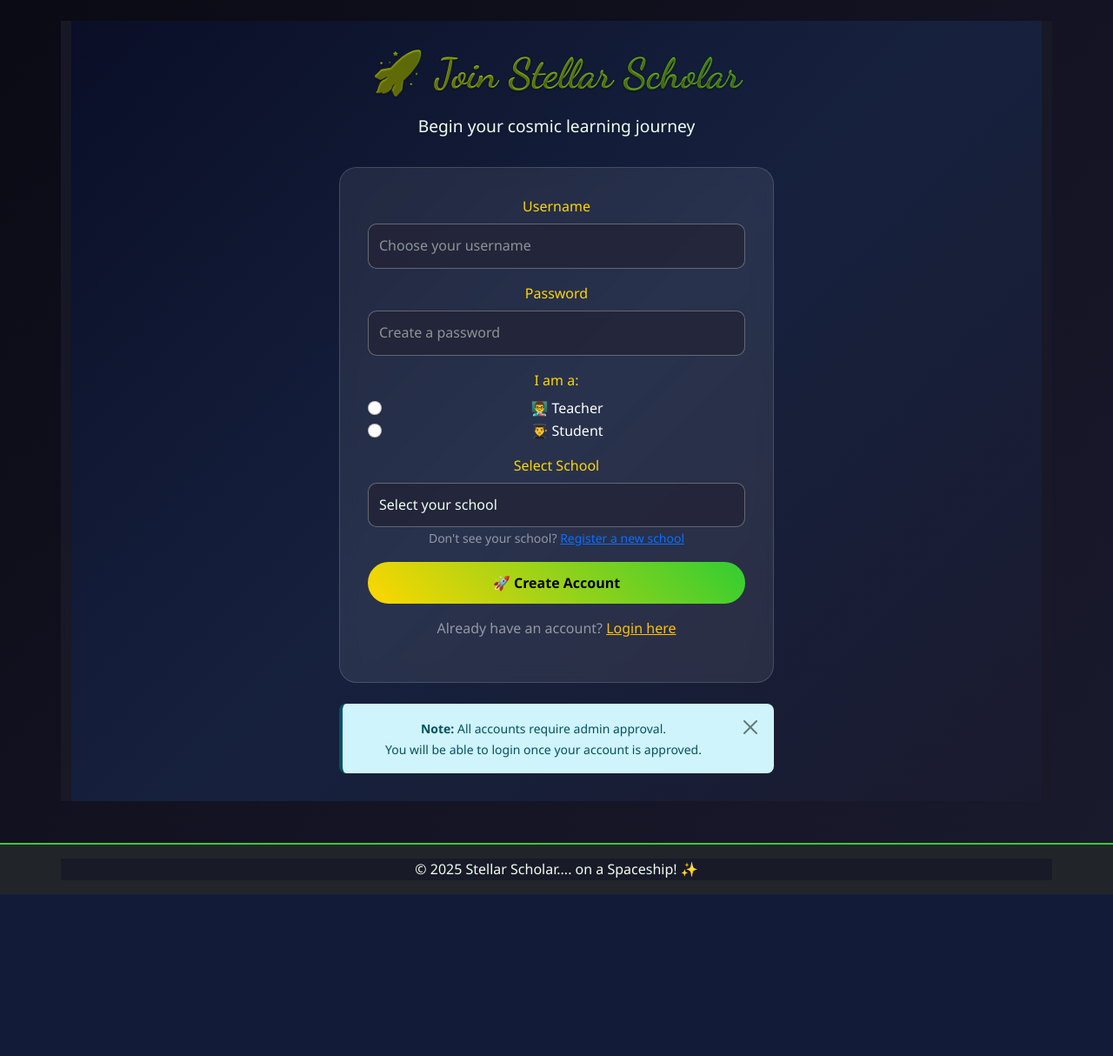
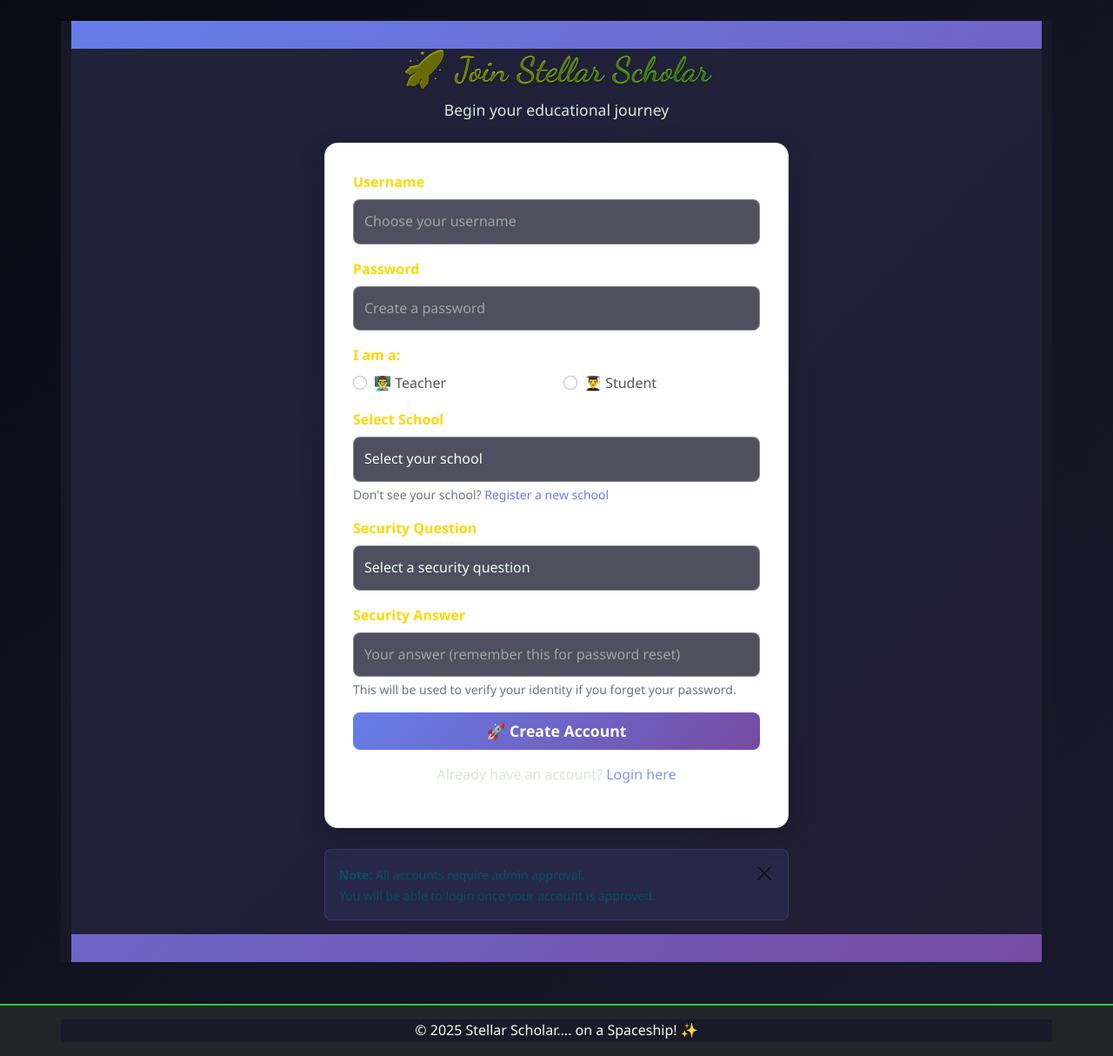
Before and after one commit to siriusbrak7/stellar-scholar, a Flask app: page /register in a window 1280 px wide. Shown: the part 76-1290 px from the top of the page at 87% size. Before the commit the page ends 1104 px from the top, so only its background shows below. Run offline with Flask 3, Linux system fonts and the light colour scheme.

Commit message:
UPDATE: Universal security questions and professional styling

```diff
--- a/templates/register.html
+++ b/templates/register.html
@@ -1,66 +1,72 @@
 {% extends "base.html" %}
 
 {% block content %}
-<div class="cosmic-homepage">
-    <div class="cosmic-content">
-        <h1 class="stellar-main-title">🚀 Join Stellar Scholar</h1>
-        <p class="hero-subtitle">Begin your cosmic learning journey</p>
+<div class="universal-register">
+    <div class="container">
+        <div class="row justify-content-center">
+            <div class="col-md-6">
+                <!-- Header -->
+                <div class="register-header text-center mb-4">
+                    <h1 class="register-title">🚀 Join Stellar Scholar</h1>
+                    <p class="register-subtitle">Begin your educational journey</p>
+                </div>
 
-        <div class="feature-card" style="max-width: 500px; margin: 0 auto;">
+                <!-- Registration Card -->
+                <div class="register-card">
                     <form method="POST">
 
                         <!-- Username -->
                         <div class="mb-3">
-                    <label for="username" class="form-label text-white">Username</label>
+                            <label for="username" class="form-label">Username</label>
                             <input type="text" class="form-control" id="username" name="username"
                                    placeholder="Choose your username" required>
                         </div>
 
                         <!-- Password -->
                         <div class="mb-3">
-                    <label for="password" class="form-label text-white">Password</label>
+                            <label for="password" class="form-label">Password</label>
                             <input type="password" class="form-control" id="password" name="password"
                                    placeholder="Create a password" required minlength="6">
                         </div>
 
                         <!-- Role Selection -->
                         <div class="mb-3">
-                    <label class="form-label text-white">I am a:</label>
-
+                            <label class="form-label">I am a:</label>
+                            <div class="role-selection">
                                 <div class="form-check">
                                     <input class="form-check-input" type="radio" name="role" id="teacher" value="teacher" required>
-                        <label class="form-check-label text-white" for="teacher">
+                                    <label class="form-check-label" for="teacher">
                                         👨‍🏫 Teacher
                                     </label>
                                 </div>
 
                                 <div class="form-check">
                                     <input class="form-check-input" type="radio" name="role" id="student" value="student">
-                        <label class="form-check-label text-white" for="student">
+                                    <label class="form-check-label" for="student">
                                         👨‍🎓 Student
                                     </label>
                                 </div>
                             </div>
+                        </div>
 
                         <!-- School Selection -->
-                <div class="mb-3" id="schoolSection">
-                    <label for="school_id" class="form-label text-white">Select School</label>
+                        <div class="mb-3">
+                            <label for="school_id" class="form-label">Select School</label>
                             <select class="form-control" id="school_id" name="school_id" required>
                                 <option value="">Select your school</option>
                                 {% for school in schools %}
                                     <option value="{{ school.id }}">{{ school.name }}</option>
                                 {% endfor %}
-                        <!-- Schools will be populated dynamically -->
                             </select>
-                    <small class="text-white-50">
+                            <div class="form-text">
                                 Don't see your school?
                                 <a href="{{ url_for('school_register') }}">Register a new school</a>
-                    </small>
+                            </div>
                         </div>
 
                         <!-- Grade Level (Students Only) -->
                         <div class="mb-3" id="gradeSection" style="display: none;">
-                    <label for="grade" class="form-label text-white">Grade Level</label>
+                            <label for="grade" class="form-label">Grade Level</label>
                             <select class="form-control" id="grade" name="grade">
                                 <option value="">Select your grade</option>
                                 <option value="7">Grade 7</option>
@@ -72,10 +78,10 @@
                             </select>
                         </div>
 
-                <!-- Security Questions (Students Only) -->
-                <div class="mb-3" id="securitySection" style="display: none;">
-                    <label for="security_question" class="form-label text-white">Security Question</label>
-                    <select class="form-control" id="security_question" name="security_question">
+                        <!-- Security Questions (FOR ALL USERS) -->
+                        <div class="mb-3">
+                            <label for="security_question" class="form-label">Security Question</label>
+                            <select class="form-control" id="security_question" name="security_question" required>
                                 <option value="">Select a security question</option>
                                 <option value="What is your favorite subject?">What is your favorite subject?</option>
                                 <option value="What is your pet's name?">What is your pet's name?</option>
@@ -83,34 +89,41 @@
                                 <option value="What is your mother's maiden name?">What is your mother's maiden name?</option>
                                 <option value="What was your first school?">What was your first school?</option>
                                 <option value="What is your favorite book?">What is your favorite book?</option>
+                                <option value="What was your first car?">What was your first car?</option>
+                                <option value="What is your favorite movie?">What is your favorite movie?</option>
                             </select>
+                        </div>
 
-                    <div class="mt-2">
-                        <label for="security_answer" class="form-label text-white">Security Answer</label>
+                        <div class="mb-3">
+                            <label for="security_answer" class="form-label">Security Answer</label>
                             <input type="text" class="form-control" id="security_answer" name="security_answer"
-                               placeholder="Your answer (remember this for password reset)">
+                                   placeholder="Your answer (remember this for password reset)" required>
+                            <div class="form-text">
+                                This will be used to verify your identity if you forget your password.
                             </div>
                         </div>
 
-                <button type="submit" class="btn btn-primary-cta w-100">
+                        <button type="submit" class="btn btn-primary w-100 py-2">
                             🚀 Create Account
                         </button>
                     </form>
 
                     <div class="text-center mt-3">
-                <p class="text-white-50">
+                        <p class="text-muted">
                             Already have an account?
-                    <a href="{{ url_for('login') }}" class="text-warning">Login here</a>
+                            <a href="{{ url_for('login') }}">Login here</a>
                         </p>
                     </div>
                 </div>
 
                 <!-- Registration Info -->
-        <div class="alert alert-info mt-4" style="max-width: 500px; margin: 0 auto;">
+                <div class="alert alert-info mt-4">
                     <small>
                         <strong>Note:</strong> All accounts require admin approval.<br>
                         You will be able to login once your account is approved.
                     </small>
+                </div>
+            </div>
         </div>
     </div>
 </div>
@@ -120,24 +133,16 @@ document.addEventListener('DOMContentLoaded', function() {
     const teacherRadio = document.getElementById('teacher');
     const studentRadio = document.getElementById('student');
     const gradeSection = document.getElementById('gradeSection');
-    const securitySection = document.getElementById('securitySection');
     const gradeSelect = document.getElementById('grade');
-    const securityQuestion = document.getElementById('security_question');
-    const securityAnswer = document.getElementById('security_answer');
 
     function toggleStudentSections() {
         if (studentRadio.checked) {
             gradeSection.style.display = 'block';
-            securitySection.style.display = 'block';
             gradeSelect.required = true;
-            securityQuestion.required = true;
-            securityAnswer.required = true;
         } else {
             gradeSection.style.display = 'none';
-            securitySection.style.display = 'none';
             gradeSelect.required = false;
-            securityQuestion.required = false;
-            securityAnswer.required = false;
+            gradeSelect.value = '';
         }
     }
 
@@ -150,84 +155,142 @@ document.addEventListener('DOMContentLoaded', function() {
 </script>
 
 <style>
-.cosmic-homepage {
-    background: linear-gradient(135deg, #0a0e27 0%, #16213e 50%, #1a1a2e 100%);
+.universal-register {
+    background: linear-gradient(135deg, #667eea 0%, #764ba2 100%);
     min-height: 100vh;
-    padding: 2rem;
+    padding: 2rem 0;
     display: flex;
     align-items: center;
-    justify-content: center;
 }
 
-.cosmic-content {
-    text-align: center;
-    max-width: 900px;
-    width: 100%;
+.register-header {
+    color: white;
 }
 
-.stellar-main-title {
+.register-title {
+    font-size: 2.5rem;
+    font-weight: 700;
+    margin-bottom: 0.5rem;
     font-family: 'Dancing Script', cursive;
-    font-size: 3rem;
-    background: linear-gradient(45deg, #FFD700, #32CD32);
-    -webkit-background-clip: text;
-    -webkit-text-fill-color: transparent;
-    background-clip: text;
-    margin-bottom: 1rem;
 }
 
-.hero-subtitle {
-    color: #FFD700;
-    font-size: 1.2rem;
-    margin-bottom: 2rem;
+.register-subtitle {
+    font-size: 1.1rem;
+    opacity: 0.9;
+    margin-bottom: 0;
 }
 
-.feature-card {
-    background: rgba(255, 255, 255, 0.08);
-    backdrop-filter: blur(10px);
-    border: 1px solid rgba(255, 255, 255, 0.15);
-    border-radius: 20px;
+.register-card {
+    background: white;
+    border-radius: 15px;
     padding: 2rem;
+    box-shadow: 0 10px 30px rgba(0,0,0,0.2);
+    border: 1px solid #e0e0e0;
+}
+
+.form-label {
+    font-weight: 600;
+    color: #333;
+    margin-bottom: 0.5rem;
+}
+
+.form-control {
+    border: 2px solid #e0e0e0;
+    border-radius: 8px;
+    padding: 0.75rem;
     transition: all 0.3s ease;
 }
 
-.feature-card:hover {
-    transform: translateY(-5px);
-    box-shadow: 0 10px 25px rgba(0, 0, 0, 0.3);
+.form-control:focus {
+    border-color: #667eea;
+    box-shadow: 0 0 0 3px rgba(102, 126, 234, 0.1);
 }
 
-.form-control {
-    background: rgba(255, 255, 255, 0.1);
-    border: 1px solid rgba(255, 255, 255, 0.2);
-    color: white;
-    border-radius: 10px;
-    padding: 0.75rem;
+.role-selection {
+    display: flex;
+    gap: 1rem;
+    flex-wrap: wrap;
 }
 
-.form-control:focus {
-    background: rgba(255, 255, 255, 0.15);
-    border-color: #FFD700;
-    color: white;
-    box-shadow: 0 0 0 2px rgba(255, 215, 0, 0.2);
+.form-check {
+    flex: 1;
+    min-width: 120px;
 }
 
-.form-check-input:checked {
-    background-color: #FFD700;
-    border-color: #FFD700;
+.form-check-input {
+    margin-right: 0.5rem;
 }
 
-.btn-primary-cta {
-    background: linear-gradient(45deg, #FFD700, #32CD32);
-    color: black;
+.form-check-label {
+    font-weight: 500;
+    color: #555;
+}
+
+.btn-primary {
+    background: linear-gradient(135deg, #667eea 0%, #764ba2 100%);
     border: none;
-    padding: 0.75rem 2rem;
-    border-radius: 50px;
+    border-radius: 8px;
     font-weight: 600;
+    font-size: 1.1rem;
     transition: all 0.3s ease;
 }
 
-.btn-primary-cta:hover {
+.btn-primary:hover {
     transform: translateY(-2px);
-    box-shadow: 0 5px 15px rgba(255, 215, 0, 0.4);
+    box-shadow: 0 5px 15px rgba(102, 126, 234, 0.4);
+}
+
+.alert-info {
+    background: rgba(102, 126, 234, 0.1);
+    border: 1px solid rgba(102, 126, 234, 0.2);
+    border-radius: 8px;
+}
+
+.form-text {
+    font-size: 0.875rem;
+    color: #6c757d;
+}
+
+.form-text a {
+    color: #667eea;
+    text-decoration: none;
+}
+
+.form-text a:hover {
+    text-decoration: underline;
+}
+
+.text-muted a {
+    color: #667eea;
+    text-decoration: none;
+}
+
+.text-muted a:hover {
+    text-decoration: underline;
+}
+
+/* Responsive Design */
+@media (max-width: 768px) {
+    .universal-register {
+        padding: 1rem;
+    }
+
+    .register-title {
+        font-size: 2rem;
+    }
+
+    .register-card {
+        padding: 1.5rem;
+    }
+
+    .role-selection {
+        flex-direction: column;
+        gap: 0.5rem;
+    }
+
+    .form-check {
+        min-width: auto;
+    }
 }
 </style>
 {% endblock %}
```
Lines whose indentation alone changed are shown as unchanged.
